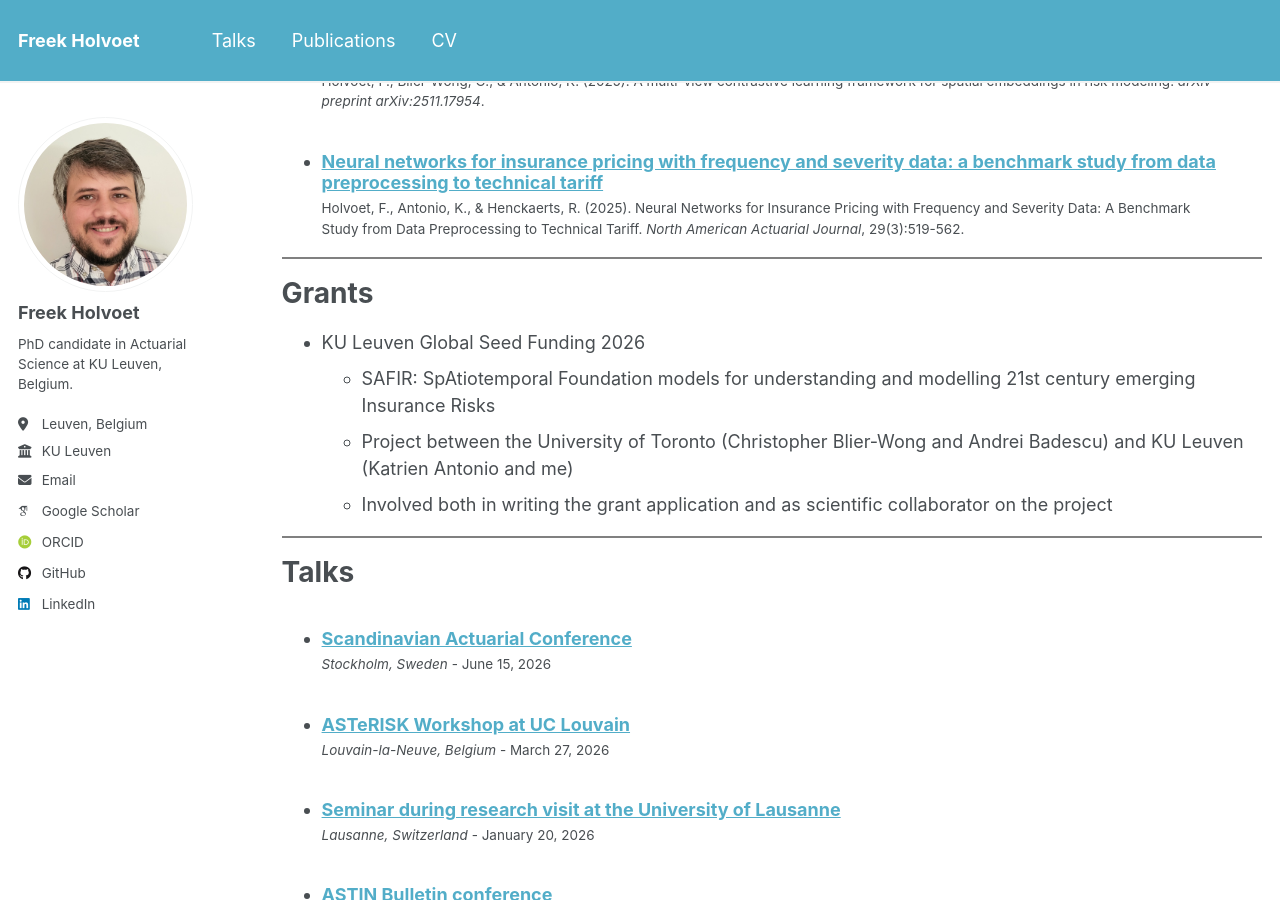
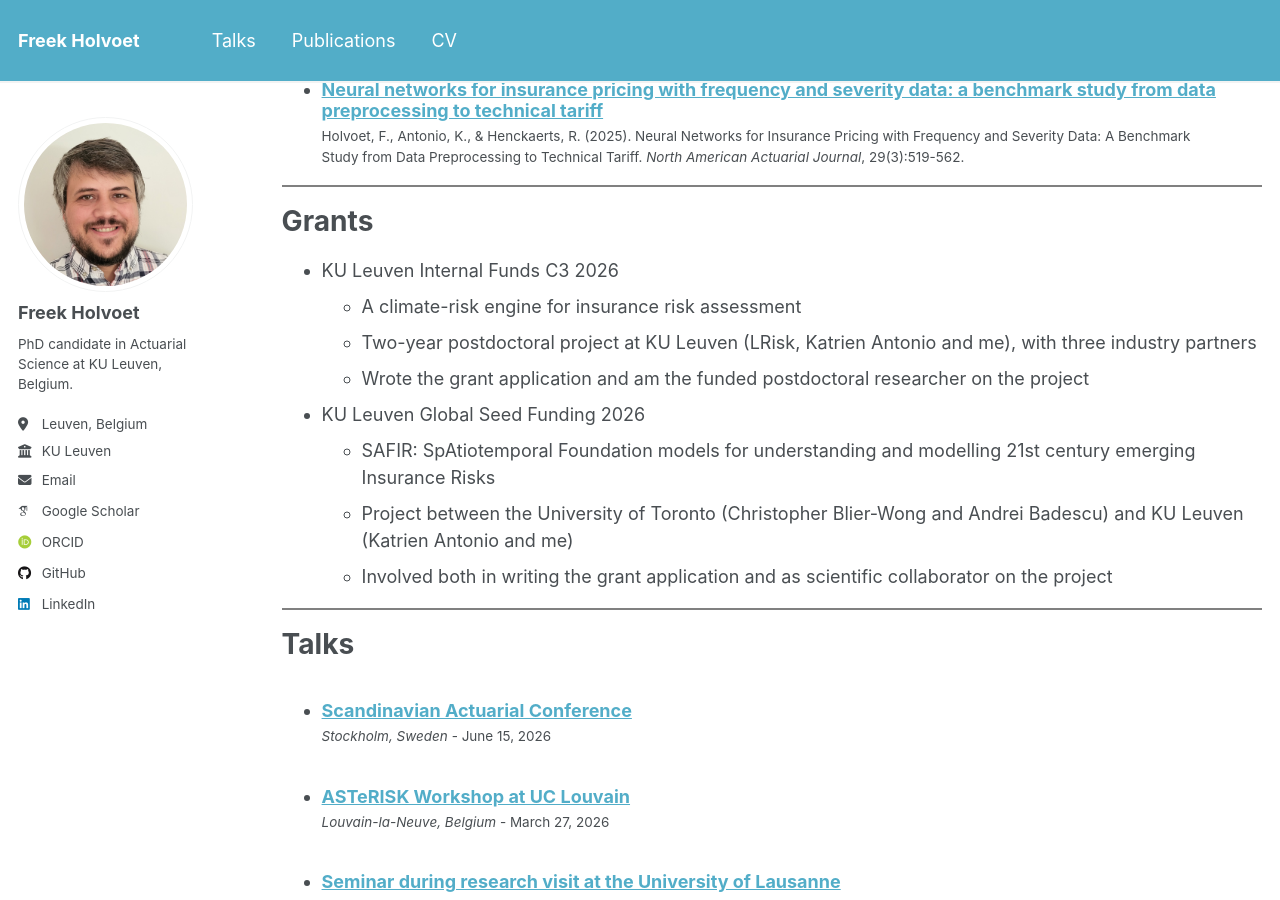
Before and after one commit to freekholvoet/freekholvoet.github.io, a Jekyll site: the page built from _pages/cv.md, in a window 1280 px wide and 900 px high, scrolled down 1713 px. Built offline with Jekyll 4.4.1, drawn with Linux system fonts in a browser that asks for light colours; some web fonts are replaced; some of the changed text lies outside the part shown.

Commit message:
update grants

```diff
--- a/_pages/cv.md
+++ b/_pages/cv.md
@@ -70,6 +68,11 @@ Publications
 
 Grants
 ======
+
+* KU Leuven Internal Funds C3 2026
+  * A climate-risk engine for insurance risk assessment
+  * Two-year postdoctoral project at KU Leuven (LRisk, Katrien Antonio and me), with three industry partners
+  * Wrote the grant application and am the funded postdoctoral researcher on the project
 
 * KU Leuven Global Seed Funding 2026
   * SAFIR: SpAtiotemporal Foundation models for understanding and modelling 21st century emerging Insurance Risks
```
Also changed, not shown: other parts of _pages/cv.md (+1 -3 lines), .github/workflows/scheduled_rebuild.yml, _pages/phddefence.html (line endings or trailing spaces), _talks/2025_12_SecondDocSem_Leuven.md (line endings or trailing spaces), 2 other files.
